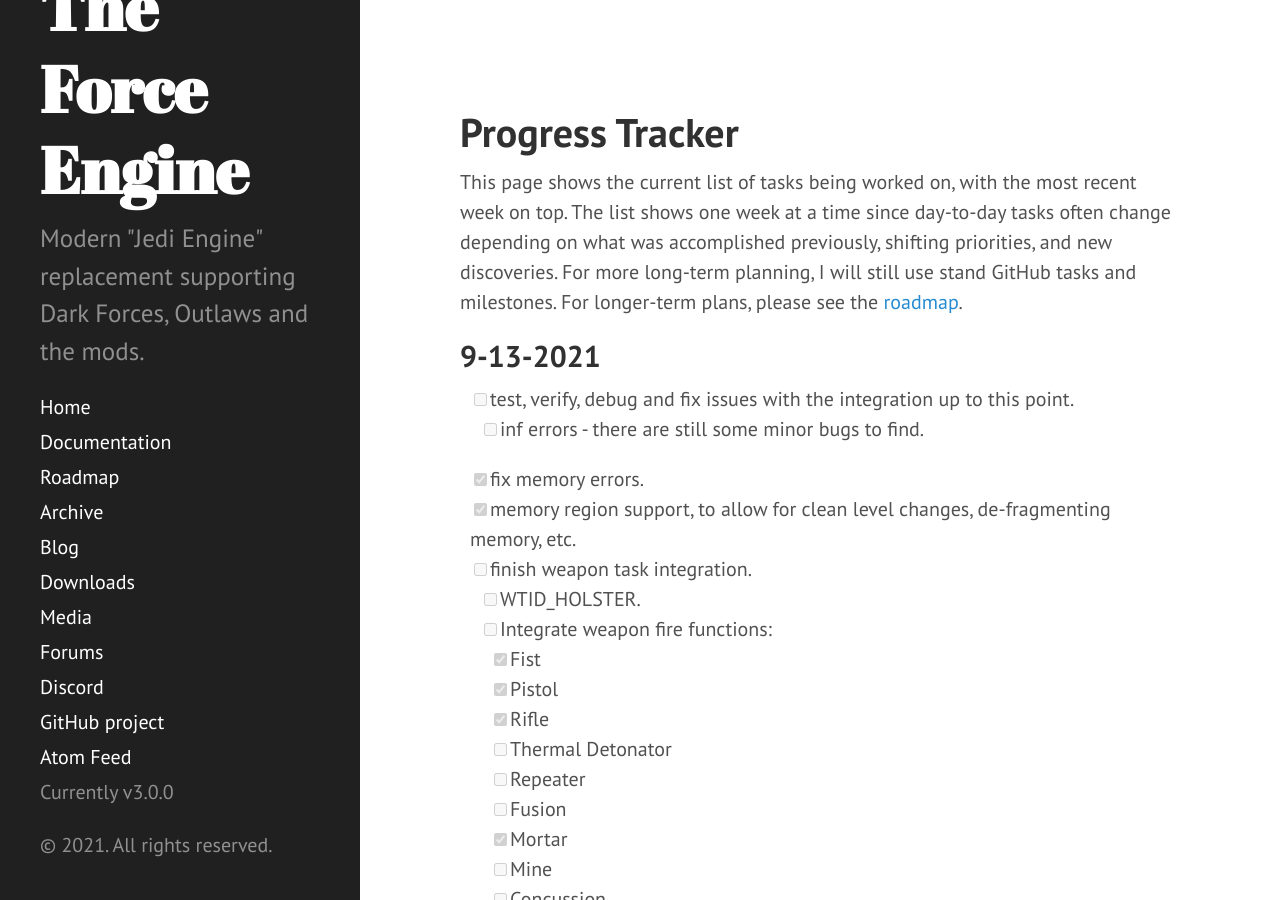
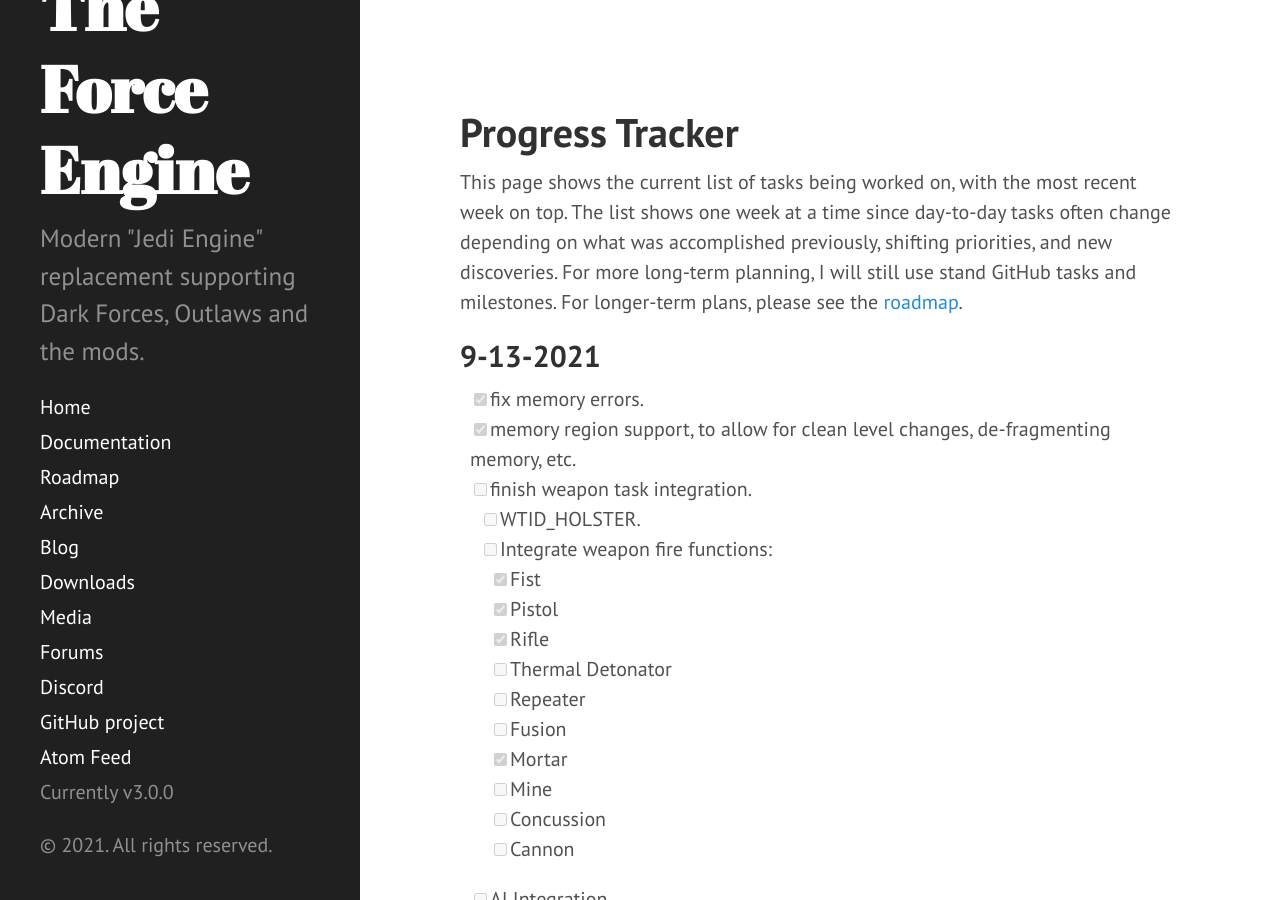
Before and after one commit to TheForceEngine/TheForceEngine.github.io, a Jekyll site: the page built from ProgressTracker.md, in a window 1280 px wide and 900 px high. Built offline with Jekyll 4.4.1, drawn with Linux system fonts in a browser that asks for light colours.

Commit message:
Update ProgressTracker.md

```diff
--- a/ProgressTracker.md
+++ b/ProgressTracker.md
@@ -7,8 +7,6 @@
 This page shows the current list of tasks being worked on, with the most recent week on top. The list shows one week at a time since day-to-day tasks often change depending on what was accomplished previously, shifting priorities, and new discoveries. For more long-term planning, I will still use stand GitHub tasks and milestones. For longer-term plans, please see the [roadmap](Roadmap.html).
 
 ## 9-13-2021
-- [ ] test, verify, debug and fix issues with the integration up to this point.
-  - [ ] inf errors - there are still some minor bugs to find.
 - [x] fix memory errors.
 - [x] memory region support, to allow for clean level changes, de-fragmenting memory, etc.
 - [ ] finish weapon task integration.
```
